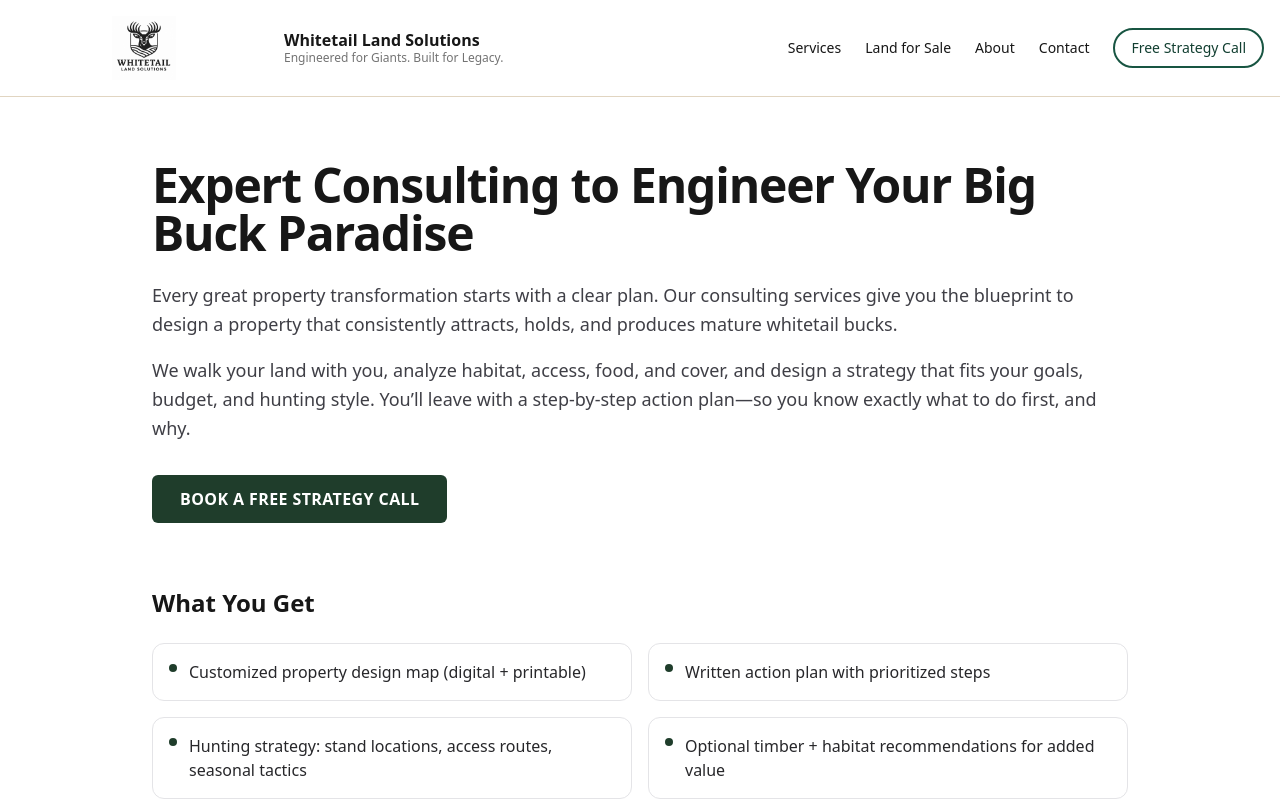
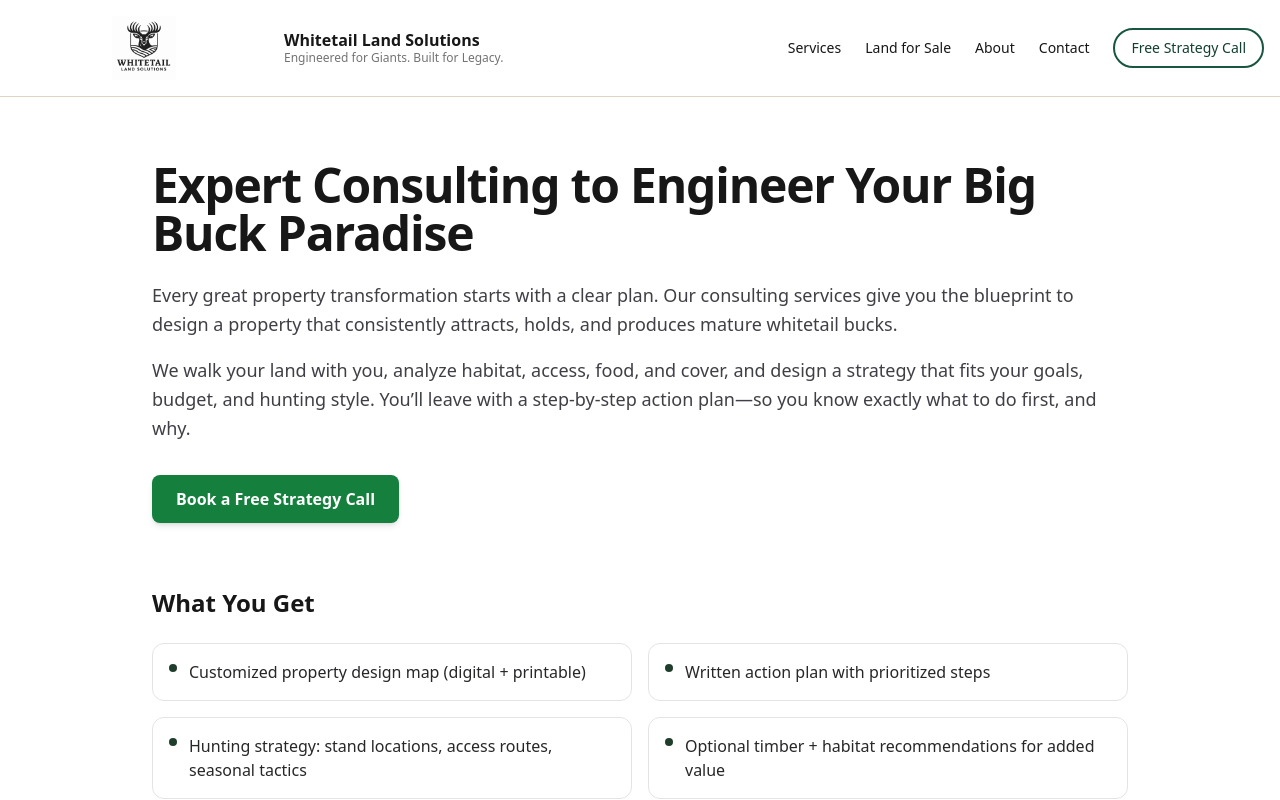
Before and after one commit to dlbarrett73/wls-site, a Next.js app: page /services/consulting in a window 1280 px wide. Shown: the top 800 px of the page. Built offline with nearby package versions, Linux system fonts and the light colour scheme.

Commit message:
Update CtaButton.tsx

```diff
--- a/app/components/CtaButton.tsx
+++ b/app/components/CtaButton.tsx
@@ -1,22 +1,22 @@
+// components/CtaButton.tsx
+"use client";
+
+import Link from "next/link";
 import React from "react";
-import Link from "next/link";
 
-export function CtaButton({
-  href = "/book",
-  label = "Book a Free Strategy Call",
-  className = "",
-}: {
-  href?: string;
+type Props = {
+  href: string;
   label?: string;
   className?: string;
-}) {
+};
+
+export function CtaButton({ href, label = "Book a Free Strategy Call", className = "" }: Props) {
   return (
     <Link
       href={href}
-      className={
-        "inline-block rounded-md bg-[#1F3D2B] px-7 py-3 text-white font-bold uppercase tracking-wide transition-all duration-200 hover:bg-[#285c3a] hover:shadow-lg focus:outline-none focus-visible:ring-2 focus-visible:ring-offset-2 focus-visible:ring-[#1F3D2B] " +
-        className
-      }
+      className={`inline-block rounded-lg px-6 py-3 font-semibold text-white shadow-md transition
+        bg-green-700 hover:bg-green-800 focus:outline-none focus:ring-2 focus:ring-green-500 focus:ring-offset-2
+        ${className}`}
     >
       {label}
     </Link>
```
